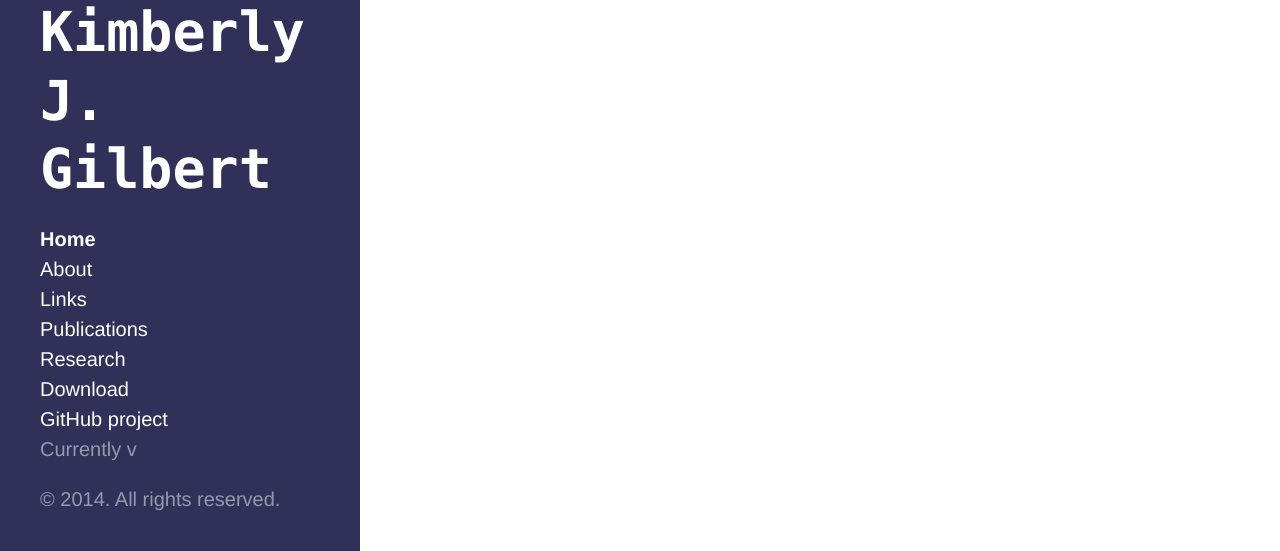
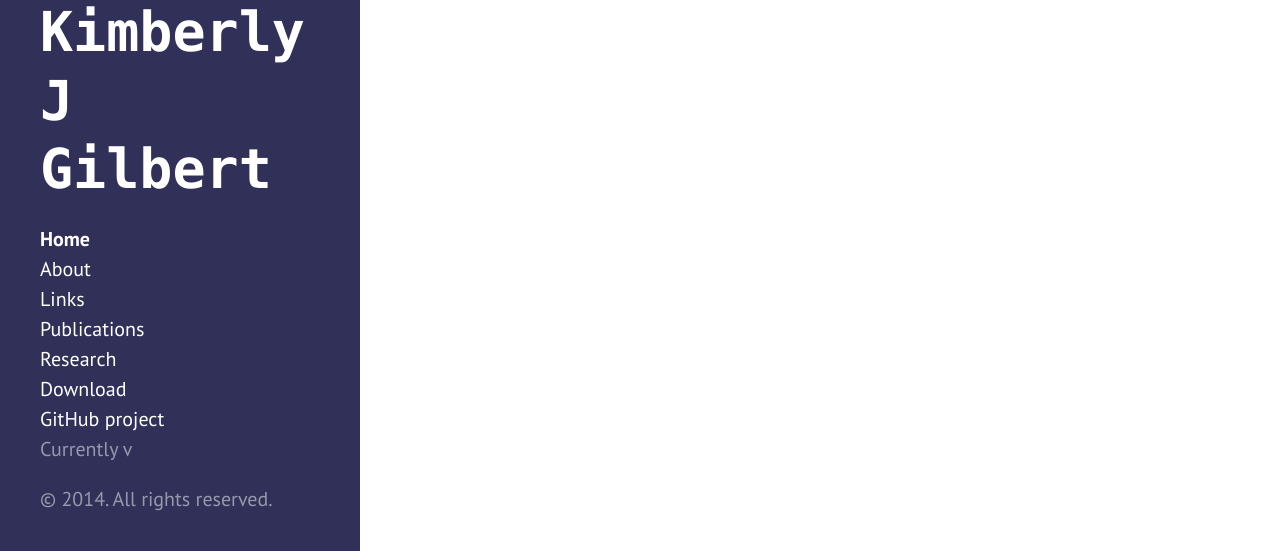
Before and after one commit to kjgilbert/kjgilbert.github.io, a Jekyll site: the page built from index.md, in a window 1280 px wide. Shown: the part 346-897 px from the top of the page. Built offline with Jekyll 4.4.1, drawn with Linux system fonts in a browser that asks for light colours; Markdown is read by kramdown in place of the engine named in the settings.

Commit message:
playing with fonts

```diff
--- a/_config.yml
+++ b/_config.yml
@@ -6,7 +6,7 @@ pygments:         true
 permalink:        pretty
 
 # Setup
-title:            Kimberly J. Gilbert
+title:            Kimberly J Gilbert
 tagline:          'PhD Candidate'
 description:      ''
 url:              http://kjgilbert/github.io
--- a/public/css/hyde.css
+++ b/public/css/hyde.css
@@ -61,7 +61,6 @@ html {
   padding: 2rem 1rem;
   color: rgba(255,255,255,.5);
   background-color: #303059; /* this edits background color of sidebar */
-  font-family: "Helvetica Neue", sans-serif; /*trying to edit font for main name in sidebar*/
 }
 @media (min-width: 48rem) {
   .sidebar {
```
